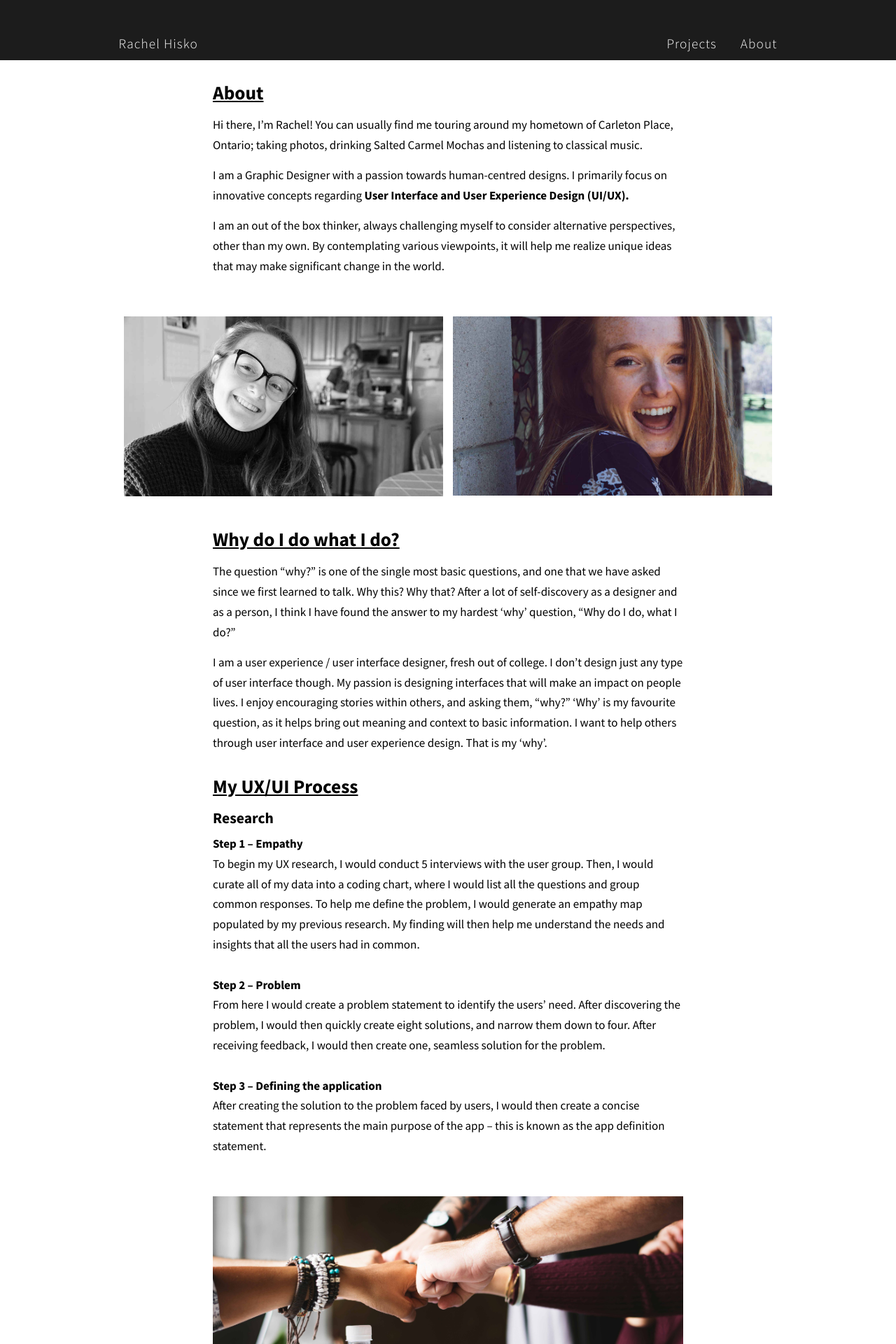
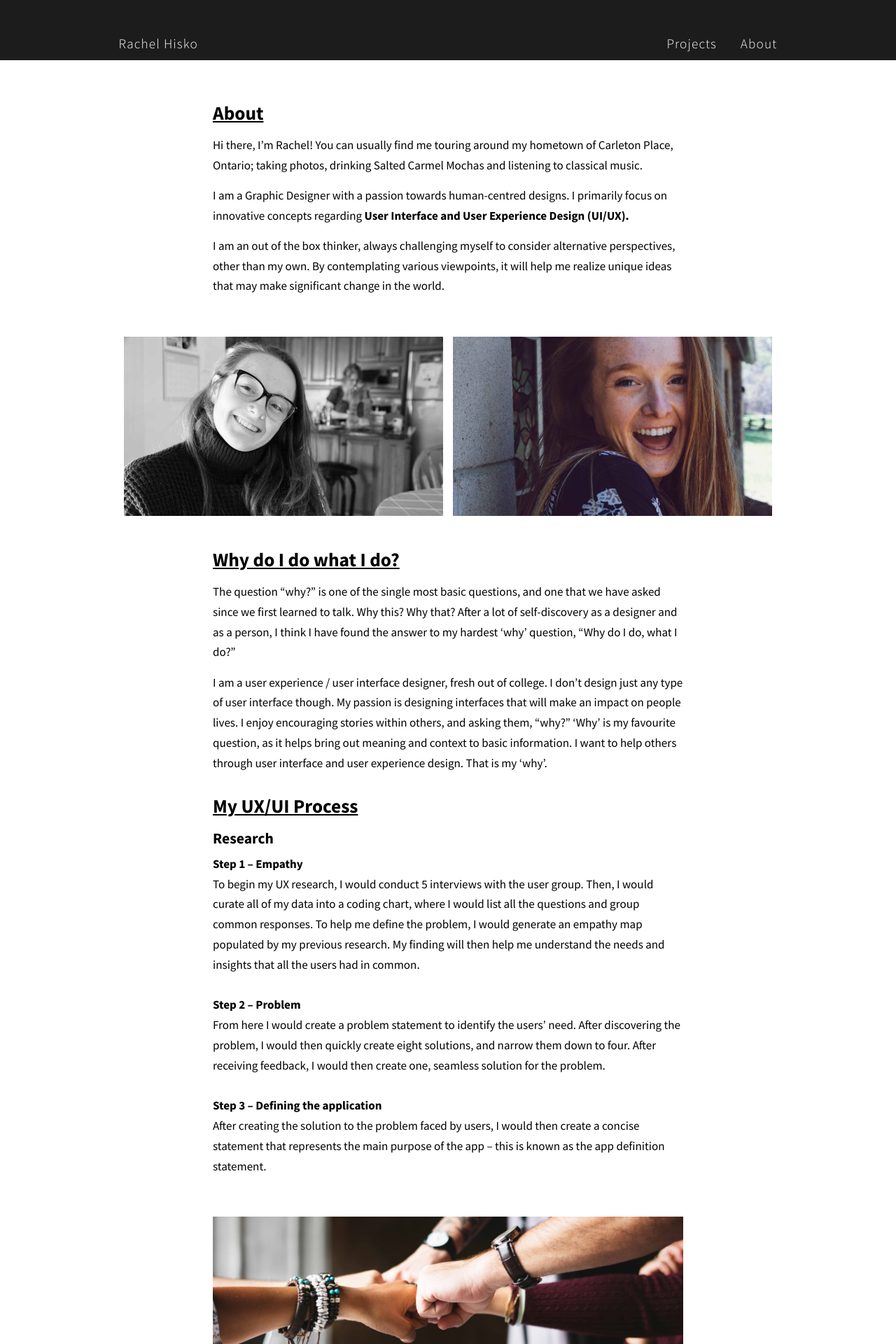
Before and after one commit to rachelhisko/portfolio-website, a Jekyll site: the page built from about.html, in a window 1280 px wide. Shown: the top 1920 px of the page at 70% size. Built offline with Jekyll 4.4.1, drawn with Linux system fonts in a browser that asks for light colours.

Commit message:
padding agian

```diff
--- a/about.html
+++ b/about.html
@@ -4,7 +4,7 @@ title: Rachel Hisko Designs • About myself
 meta: All about me page
 ---
 
-<section class="wrapper pad-b gutter">
+<section class="wrapper pad-b pad-t gutter">
   <div class="line-length push">
     <h3 class="underline push-1-2">About</h3>
     <div class="push-1-2">
```
